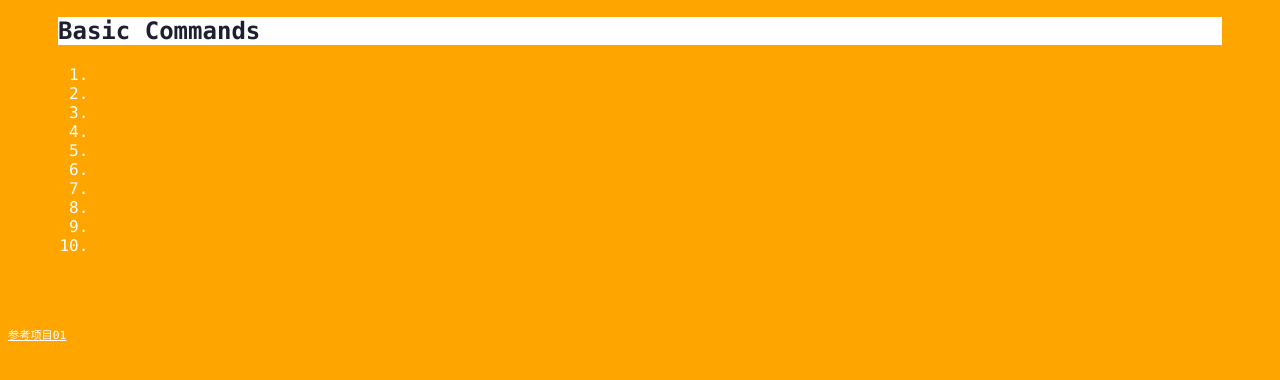
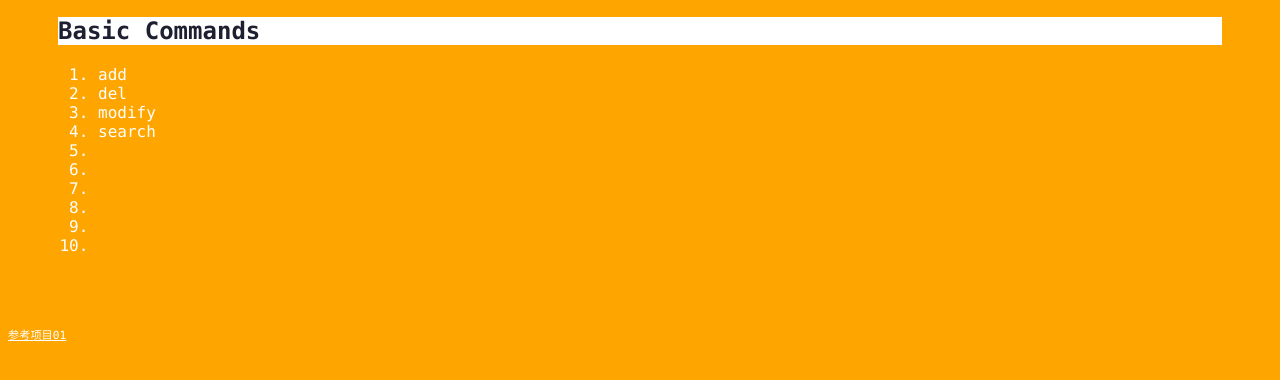
Before and after one commit to zhaiqf0126/git_learning, a plain HTML site: page index.html in a window 1280 px wide. Both pictures are taken after a click on the element "Basic Commands". Shown: the part 276-656 px from the top of the page. Drawn offline with Linux system fonts and the light colour scheme.

Commit message:
modify index.html

```diff
--- a/index.html
+++ b/index.html
@@ -29,10 +29,10 @@
         <div class="accordion"><h1>Basic Commands</h1></div>
             <div class="panel">
                 <ol>
-                    <li></li>
-                    <li></li>
-                    <li></li>
-                    <li></li>
+                    <li>add</li>
+                    <li>del</li>
+                    <li>modify</li>
+                    <li>search</li>
                     <li></li>
                     <li></li>
                     <li></li>
```
